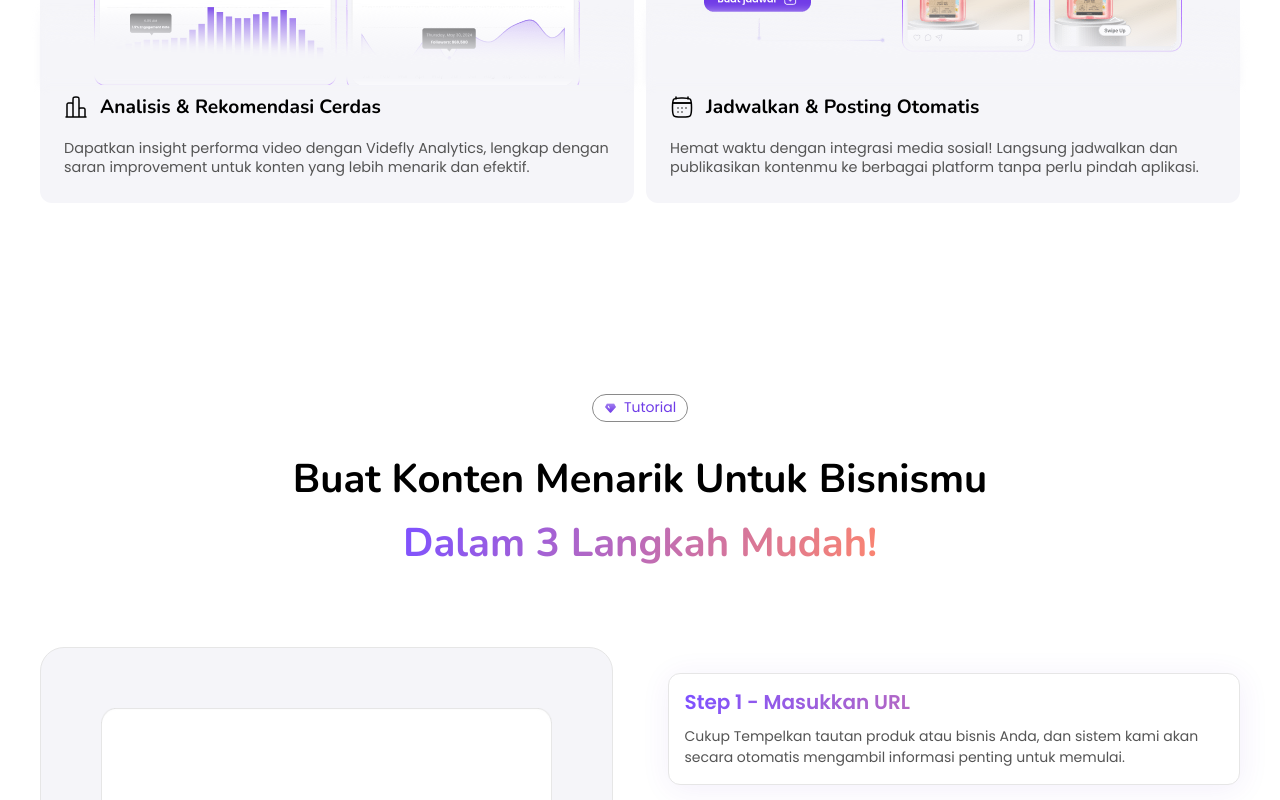
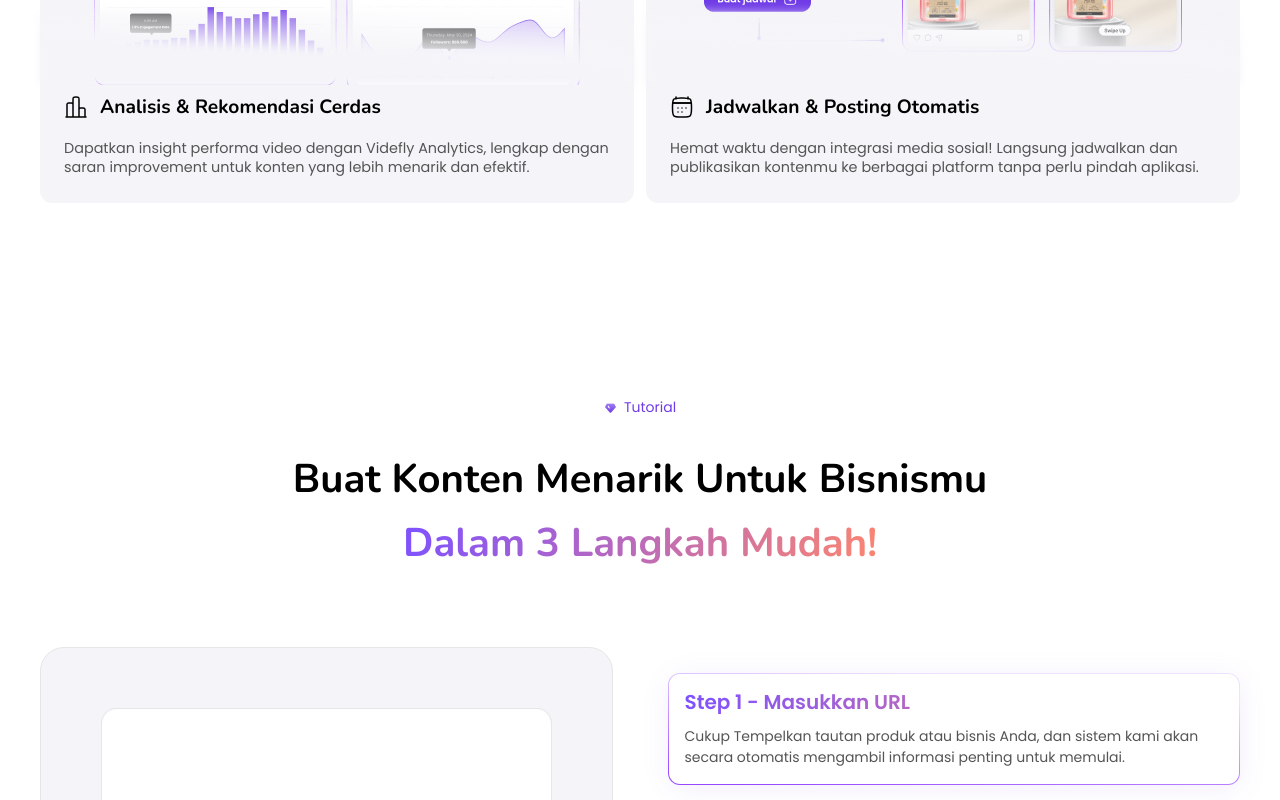
Before and after one commit to ignasiusadhitia/videfly, a React (Vite) app: page / in a window 1280 px wide. Shown: the part 2000-2800 px from the top of the page. Built offline with nearby package versions, Linux system fonts and the light colour scheme.

Commit message:
feat: add hover hook

```diff
--- a/eslint.config.js
+++ b/eslint.config.js
@@ -27,6 +27,7 @@ export default [
         alias: {
           map: [
             ['@data', './src/assets/data'],
+            ['@hooks', './src/hooks'],
             ['@icons', './src/assets/icons'],
             ['@images', './src/assets/images'],
             ['@sections', './src/components/sections'],
--- a/jsconfig.json
+++ b/jsconfig.json
@@ -3,6 +3,7 @@
     "baseUrl": "./",
     "paths": {
       "@data": ["src/assets/data/index.js"],
+      "@hooks/*": ["src/hooks/*"],
       "@icons": ["src/assets/icons/index.js"],
       "@images": ["src/assets/images/index.js"],
       "@sections": ["src/components/sections/index.js"],
--- a/src/components/ui/Badge.jsx
+++ b/src/components/ui/Badge.jsx
@@ -10,7 +10,25 @@ const Badge = ({ label }) => {
   const { sectionIconKey } = data.sections;
   const icon = Icons[sectionIconKey];
   return (
-    <div className="relative w-fit flex items-center rounded-[200px] h-7 gap-[7px]  p-[11px] border border-purple-dark">
+    // <div className="relative w-fit flex items-center rounded-[200px] h-7 gap-[7px]  p-[11px] border border-purple-dark">
+    //   <Icon IconComponent={icon} width="w-[13px]" />
+    //   <Typography
+    //     color="text-purple-primary"
+    //     tag="span"
+    //     variant="poppins-regular-14-relaxed"
+    //   >
+    //     {label}
+    //   </Typography>
+    // </div>
+    <div
+      className="relative w-fit flex items-center rounded-[200px] h-7 gap-[7px] p-[11px] badge-border-gradient"
+      // style={{
+      //   border: '1px solid transparent',
+      //   background:
+      //     'linear-gradient(white, white) padding-box, ' +
+      //     'linear-gradient(109.89deg, #7F52FF 1.07%, #4C3199 100%) border-box',
+      // }}
+    >
       <Icon IconComponent={icon} width="w-[13px]" />
       <Typography
         color="text-purple-primary"
--- a/src/components/ui/Card.jsx
+++ b/src/components/ui/Card.jsx
@@ -1,6 +1,8 @@
 import React from 'react';
 
 import PropTypes from 'prop-types';
+
+import { useHover } from '@hooks/useHover';
 
 import { Counter, Icon, Image, Typography } from '@ui';
 
@@ -16,6 +18,7 @@ const Card = ({
   value,
   valueLabel,
 }) => {
+  const [hoverRef, isHovered] = useHover();
   const variants = {
     // Default
     default: (
@@ -37,7 +40,15 @@ const Card = ({
     ),
     step: (
       <div
+        ref={hoverRef}
         className={`grid grid-cols-1 p-4 gap-3 rounded-xl border border-stroke bg-white cursor-pointer group transition-all duration-500 ease-in-out hover:shadow-shadow-custom ${isSelected && 'shadow-shadow-custom'}`}
+        style={{
+          border: (isSelected || isHovered) && '1px solid transparent',
+          background:
+            (isSelected || isHovered) &&
+            'linear-gradient(white, white) padding-box, ' +
+              'linear-gradient(185.48deg, #EEE2FF 17.78%, #9747FF 95.62%) border-box',
+        }}
         onClick={onClick}
       >
         <Typography
--- /dev/null
+++ b/src/hooks/useHover.jsx
@@ -0,0 +1,24 @@
+import { useState, useRef, useEffect } from 'react';
+
+export const useHover = () => {
+  const [isHovered, setIsHovered] = useState(false);
+  const ref = useRef(null);
+
+  const handleMouseEnter = () => setIsHovered(true);
+  const handleMouseLeave = () => setIsHovered(false);
+
+  useEffect(() => {
+    const node = ref.current;
+    if (node) {
+      node.addEventListener('mouseenter', handleMouseEnter);
+      node.addEventListener('mouseleave', handleMouseLeave);
+
+      return () => {
+        node.removeEventListener('mouseenter', handleMouseEnter);
+        node.removeEventListener('mouseleave', handleMouseLeave);
+      };
+    }
+  }, []);
+
+  return [ref, isHovered];
+};
--- a/tailwind.config.js
+++ b/tailwind.config.js
@@ -21,6 +21,14 @@ export default {
       backgroundImage: {
         'subtract-main': "url('/src/assets/images/subtract-main.webp')",
         'subtract-result': "url('/src/assets/images/subtract-result.webp')",
+        'gradient-border': `linear-gradient(white, white),
+          linear-gradient(109.89deg, #7F52FF 1.07%, #4C3199 100%)`,
+      },
+      backgroundOrigin: {
+        'border-box': 'border-box',
+      },
+      backgroundClip: {
+        'padding-box': 'padding-box',
       },
       fontSize: {
         xs: '14px',
--- a/vite.config.js
+++ b/vite.config.js
@@ -11,6 +11,7 @@ export default defineConfig({
   resolve: {
     alias: {
       '@data': path.resolve('src/assets/data'),
+      '@hooks': path.resolve('src/hooks'),
       '@icons': path.resolve('src/assets/icons'),
       '@images': path.resolve('src/assets/images'),
       '@sections': path.resolve('src/components/sections'),
```
